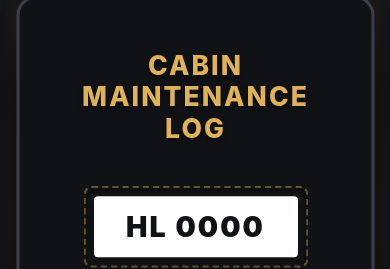
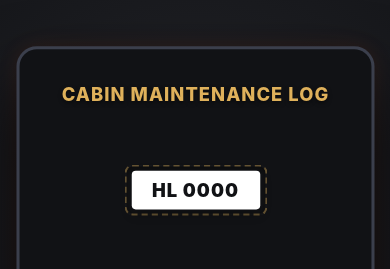
Before and after one commit to cheongleem-eng/jejuair-cabin-training-system, a plain HTML site: page CML 자가 학습 프로그램_정답_PW_X.html in a window 390 px wide. Shown: the part 203-472 px from the top of the page. Drawn offline with Linux system fonts and the light colour scheme.

Commit message:
Shrink CML book cover title and pocket label on mobile devices

```diff
--- a/CML 자가 학습 프로그램_정답_PW_X.html
+++ b/CML 자가 학습 프로그램_정답_PW_X.html
@@ -518,6 +518,24 @@
     }
     #pageNumText {
       font-size: 11px !important;
+    }
+    .cover-title {
+      font-size: 18px !important;
+      letter-spacing: 1px !important;
+    }
+    .cover-pocket {
+      width: 140px !important;
+      height: 50px !important;
+    }
+    .pocket-label {
+      width: 126px !important;
+      height: 38px !important;
+      font-size: 18px !important;
+      letter-spacing: 1px !important;
+    }
+    .cover-content {
+      padding: 24px !important;
+      height: 280px !important;
     }
   }
   /* ---- 랜덤 문제 풀기 패널 ---- */
```
